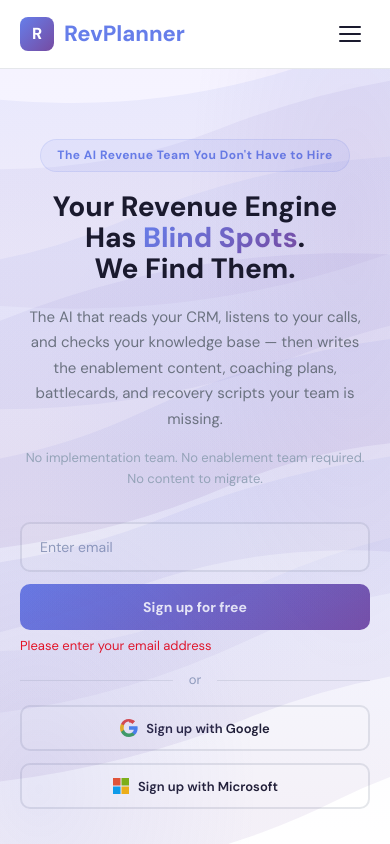
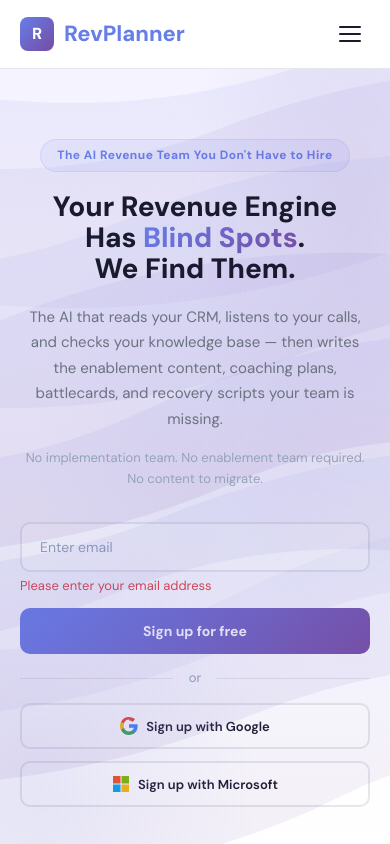
Before and after one commit to DHRR51/Revplanner-Website, a React (Vite) app: page / in a window 390 px wide. Both pictures are taken after a click on the button "Sign up for free". Shown: the top 844 px of the page. Built offline with nearby package versions, Linux system fonts and the light colour scheme.

Commit message:
feat: improve signup form layout and error handling in HeroSection

```diff
--- a/src/components/sections/HeroSection/HeroSection.module.css
+++ b/src/components/sections/HeroSection/HeroSection.module.css
@@ -67,6 +67,7 @@
 
 .signupRow {
   display: flex;
+  flex-wrap: wrap;
   gap: 0;
 }
 
@@ -114,7 +115,9 @@
 }
 
 .inputError {
-  color: red;
+  flex-basis: 100%;
+  order: 3;
+  color: #e53e3e;
   font-size: 13px;
   margin-top: 6px;
   text-align: left;
@@ -183,16 +186,24 @@
     flex-direction: column;
   }
 
+  .inputError {
+    flex-basis: auto;
+    order: 0;
+    margin-top: 4px;
+    margin-bottom: 0px;
+  }
+
   .signupInput {
     border-right: 2px solid #e5e7eb;
     border-radius: 10px;
-    margin-bottom: 12px;
+    margin-bottom: 0;
   }
 
   .signupBtn {
     border-radius: 10px;
     width: 100%;
     justify-content: center;
+    margin-top: 12px;
   }
 }
 
--- a/src/components/sections/HeroSection/index.tsx
+++ b/src/components/sections/HeroSection/index.tsx
@@ -57,15 +57,15 @@
             value={email}
             onChange={(e) => setEmail(e.target.value)}
           />
+          {error && (
+            <div className={styles.inputError} role="alert">
+              {error}
+            </div>
+          )}
           <button className={styles.signupBtn} type="button" onClick={handleSignup}>
             Sign up for free
           </button>
         </div>
-         {error && (
-            <div className={styles.inputError} role="alert">
-              {error}
-            </div>
-          )}
         <div className={styles.divider}>
           <span>or</span>
         </div>
```
